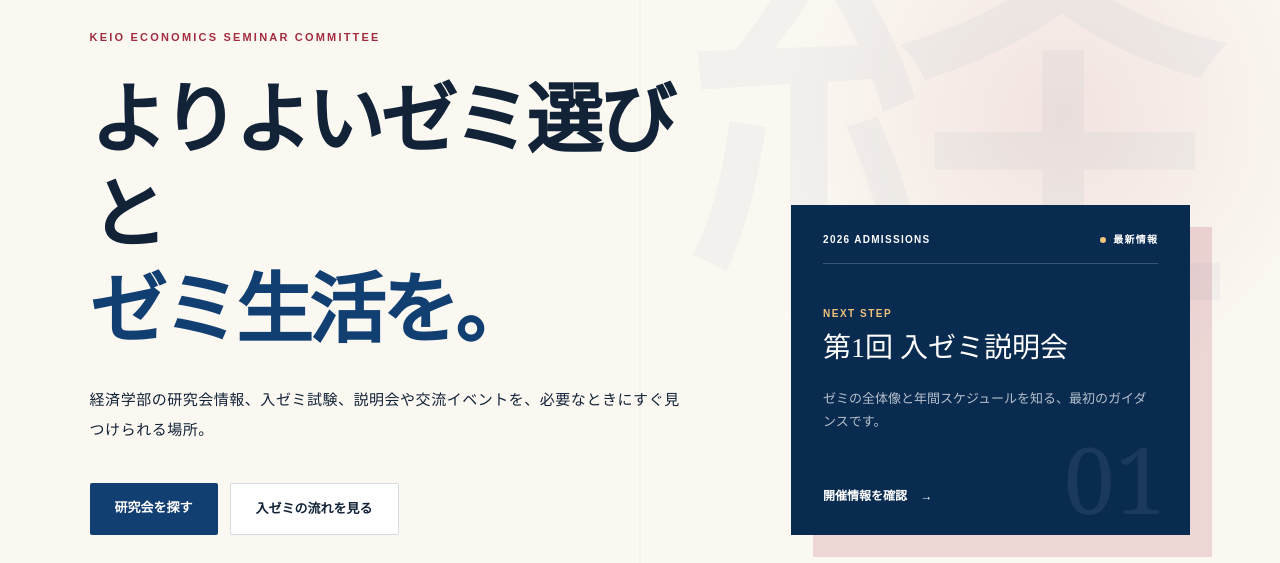
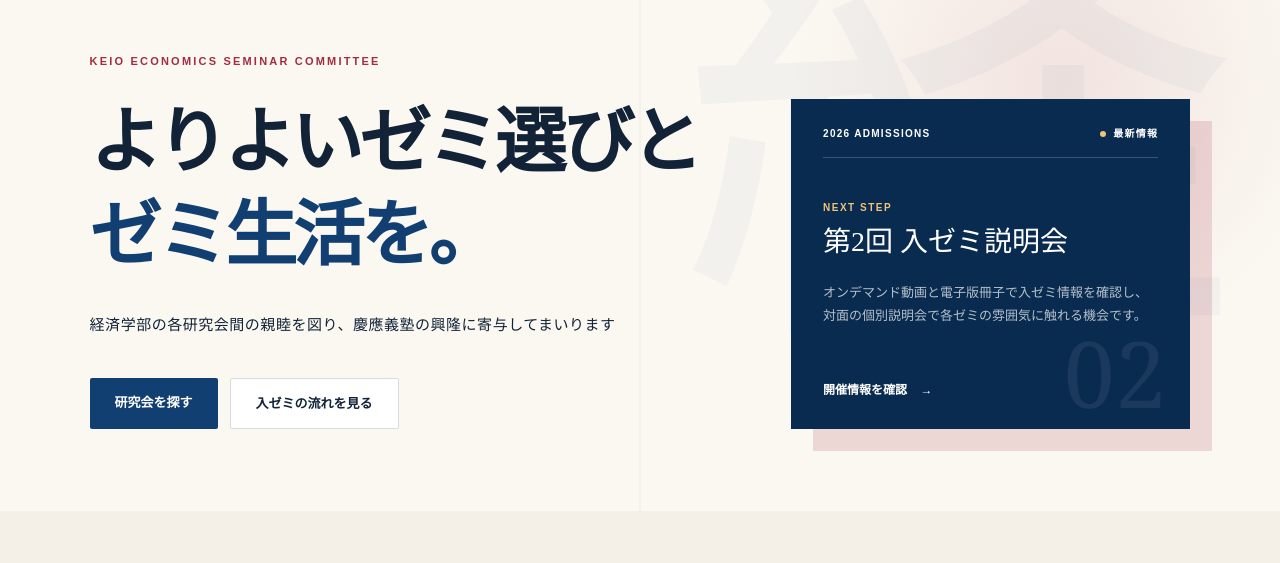
Before and after one commit to seoyeon041206/keizemi-website, a Next.js app: page / in a window 1280 px wide. Shown: the part 237-800 px from the top of the page. Built offline with nearby package versions, Linux system fonts and the light colour scheme; no server answers.

Commit message:
Update homepage admissions copy

```diff
--- a/app/globals.css
+++ b/app/globals.css
@@ -50,7 +50,8 @@ a { color: inherit; text-decoration: none; }
 .hero::before { content: "経"; position: absolute; right: 3%; top: -14%; font-family: serif; font-size: min(44vw, 610px); line-height: 1; color: rgba(18,63,114,.035); pointer-events: none; }
 .hero-copy, .hero-panel { position: relative; z-index: 1; }
 .eyebrow { margin: 0 0 24px; color: var(--red); font-size: 11px; font-weight: 800; letter-spacing: .2em; }
-.hero h1 { margin: 0; font-family: "Yu Mincho", YuMincho, Georgia, serif; font-size: clamp(44px, 6vw, 84px); line-height: 1.24; letter-spacing: -.05em; font-weight: 600; }
+.hero h1 { margin: 0; font-family: "Yu Mincho", YuMincho, Georgia, serif; font-size: clamp(31px, 5.6vw, 80px); line-height: 1.3; letter-spacing: -.055em; font-weight: 600; }
+.hero-title-line { display: block; white-space: nowrap; }
 .hero h1 em { color: var(--blue); font-style: normal; }
 .hero-lead { max-width: 650px; margin: 30px 0 0; font-size: 15px; line-height: 2; letter-spacing: .035em; }
 .hero-actions { display: flex; flex-wrap: wrap; gap: 12px; margin-top: 38px; }
--- a/app/page.tsx
+++ b/app/page.tsx
@@ -18,6 +18,7 @@ type Seminar = {
 
 const seminars = siteIndex.seminars as Seminar[];
 const notices = siteIndex.posts.slice(0, 4);
+const secondOrientation = siteIndex.posts.find((post) => post.id === 3799) ?? notices[0];
 
 const timeline = [
   ['6月下旬', '第1回入ゼミ説明会', 'ゼミの全体像と年間スケジュールを把握'],
@@ -56,15 +57,15 @@ export default function Home() {
       <section className="hero">
         <div className="hero-copy">
           <p className="eyebrow">KEIO ECONOMICS SEMINAR COMMITTEE</p>
-          <h1>よりよいゼミ選びと<br /><em>ゼミ生活を。</em></h1>
-          <p className="hero-lead">経済学部の研究会情報、入ゼミ試験、説明会や交流イベントを、必要なときにすぐ見つけられる場所。</p>
+          <h1><span className="hero-title-line">よりよいゼミ選びと</span><em className="hero-title-line">ゼミ生活を。</em></h1>
+          <p className="hero-lead">経済学部の各研究会間の親睦を図り、慶應義塾の興隆に寄与してまいります</p>
           <div className="hero-actions"><a className="button primary" href="#seminars">研究会を探す</a><a className="button secondary" href="#schedule">入ゼミの流れを見る</a></div>
         </div>
         <aside className="hero-panel" aria-label="次の入ゼミステップ">
           <div className="panel-topline"><span>2026 ADMISSIONS</span><span className="status-dot">最新情報</span></div>
-          <p className="panel-kicker">NEXT STEP</p><h2>第1回 入ゼミ説明会</h2>
-          <p>ゼミの全体像と年間スケジュールを知る、最初のガイダンスです。</p>
-          <a href={siteHref(`/news/${notices[0].id}`)}>開催情報を確認 <span aria-hidden="true">→</span></a><div className="panel-number">01</div>
+          <p className="panel-kicker">NEXT STEP</p><h2>第2回 入ゼミ説明会</h2>
+          <p>オンデマンド動画と電子版冊子で入ゼミ情報を確認し、対面の個別説明会で各ゼミの雰囲気に触れる機会です。</p>
+          <a href={siteHref(`/news/${secondOrientation.id}`)}>開催情報を確認 <span aria-hidden="true">→</span></a><div className="panel-number">02</div>
         </aside>
       </section>
 
```
